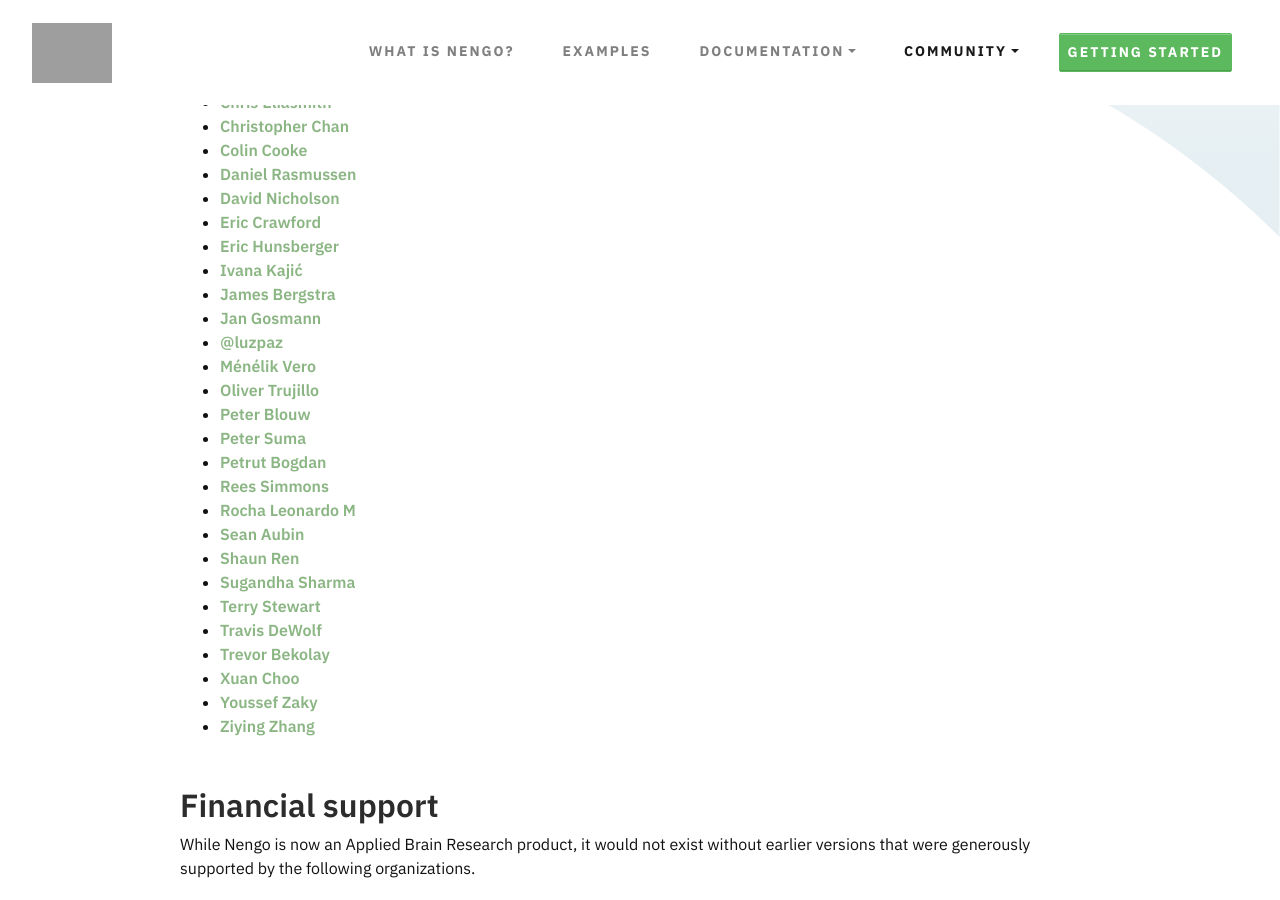
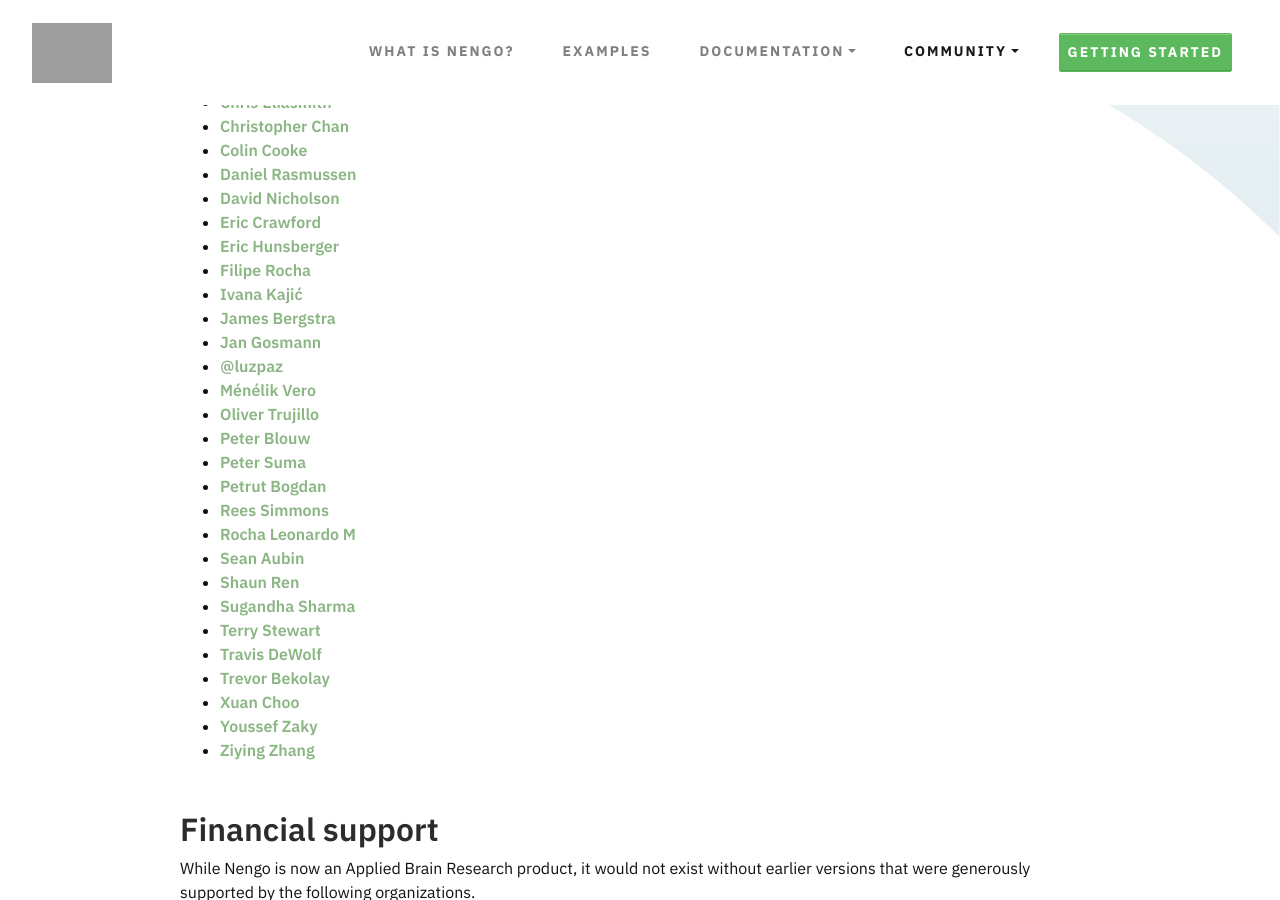
Before and after one commit to nengo/nengo.github.io, a Jekyll site: the page built from people.md, in a window 1280 px wide and 900 px high, scrolled down 578 px. Built offline with Jekyll 4.4.1, drawn with Linux system fonts in a browser that asks for light colours; nearby versions of some CDN libraries.

Commit message:
Update people.md

```diff
--- a/people.md
+++ b/people.md
@@ -31,6 +31,7 @@
 - [David Nicholson](mailto:nicholdav@gmail.com)
 - [Eric Crawford](mailto:eric.crawford@mail.mcgill.ca)
 - [Eric Hunsberger](mailto:erichuns@gmail.com)
+- [Filipe Rocha](mailto:f.rocha41@gmail.com)
 - [Ivana Kajić](mailto:ivana.kajic@gmail.com)
 - [James Bergstra](mailto:james.bergstra@gmail.com)
 - [Jan Gosmann](mailto:jan@hyper-world.de)
```
